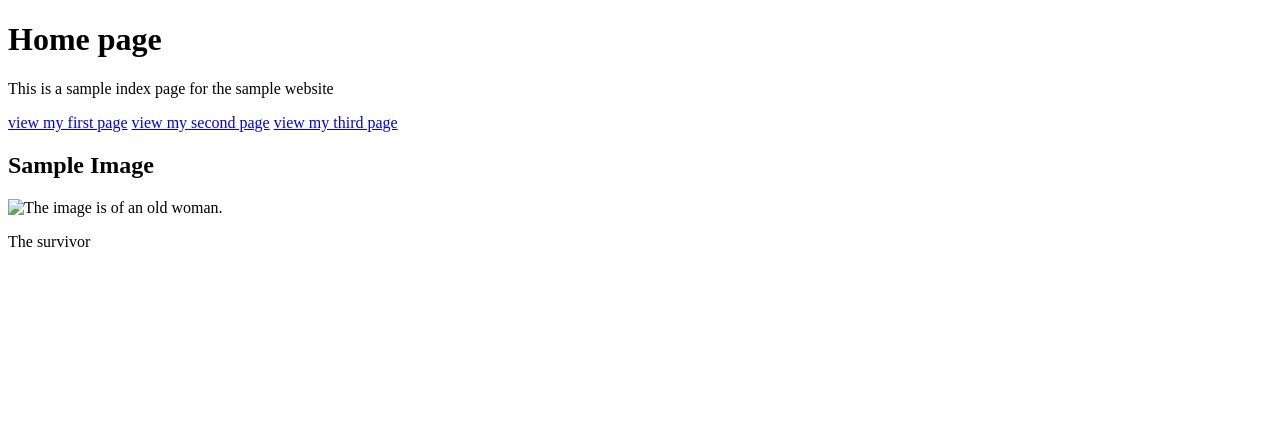
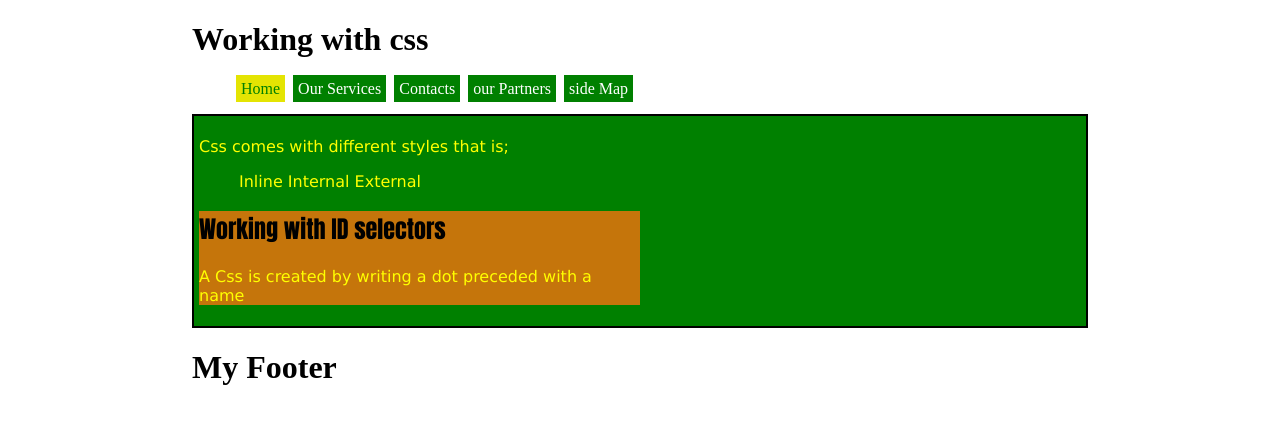
Before and after one commit to befreym/web1, a plain HTML site: page index.html in a window 1280 px wide. Drawn offline with Linux system fonts and the light colour scheme.

Commit message:
Update index.html

```diff
--- a/index.html
+++ b/index.html
@@ -3,16 +3,38 @@
 <head>
     <meta charset="UTF-8">
     <meta name="viewport" content="width=device-width, initial-scale=1.0">
-    <title>index page</title>
+    <title>page one</title>
+    <link rel="stylesheet" href="css/mainstyles.css">
 </head>
 <body>
- <h1>Home page</h1>
- <P>This is a sample index page for the sample website</P>
- <a href="firstpage.html">view my first page</a>
- <a href="secondpage.html">view my second page</a>
- <a href="thirdpage.html">view my third page</a>
- <h2>Sample Image</h2>
- <img src="onek.JPG" alt="The image is of an old woman." width="400px" height="400px">
- <p>The survivor</p>
+    <header><h1>Working with css</h1></header>
+    <nav>
+      <ul>
+<li><a href="index.html" class="selected">Home</a></li>
+<li><a href="pagetwo.html">Our Services</a></li>
+<li><a href="#">Contacts</a></li>
+<li><a href="#">our Partners</a></li>
+<li><a href="#">side Map</a></li>
+
+      </ul>
+    </nav>
+    <Main class="beffstyles">
+        <section>
+            <p>Css comes with different styles that is;</p>
+            <ul>
+                <li>Inline</li>
+                <li>Internal</li>
+                <li>External</li>
+            </ul>
+        </section >
+
+        <section class="sectionb">
+            <h1 id="h1styles">Working with ID selectors</h1>
+            <p>A Css is created  by writing a dot preceded with a name</p>
+        </section>
+
+    </Main>
+
+    <footer><h1>My Footer</h1></footer>
 </body>
 </html>
```
